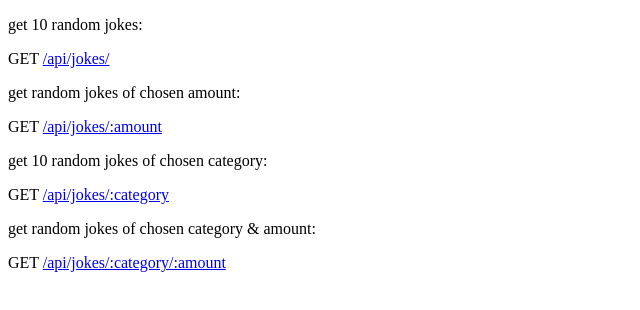
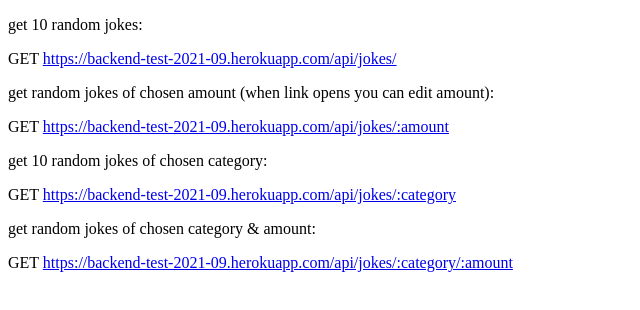
Before and after one commit to LaimaNam/backend-test, a plain HTML site: page client/index.html in a window 1280 px wide. Shown: the whole page, without its empty margins (0-640 px from the left). Drawn offline with Linux system fonts and the light colour scheme.

Commit message:
fixed minor bug on /api/jokes/:amount

```diff
--- a/client/index.html
+++ b/client/index.html
@@ -12,17 +12,19 @@
       <p>
         GET
         <a href="https://backend-test-2021-09.herokuapp.com/api/jokes/"
-          >/api/jokes/</a
+          >https://backend-test-2021-09.herokuapp.com/api/jokes/</a
         >
       </p>
     </div>
 
     <div>
-      <p>get random jokes of chosen amount:</p>
+      <p>
+        get random jokes of chosen amount (when link opens you can edit amount):
+      </p>
       <p>
         GET
         <a href="https://backend-test-2021-09.herokuapp.com/api/jokes/3"
-          >/api/jokes/:amount</a
+          >https://backend-test-2021-09.herokuapp.com/api/jokes/:amount</a
         >
       </p>
     </div>
@@ -32,7 +34,7 @@
       <p>
         GET
         <a href="https://backend-test-2021-09.herokuapp.com/api/jokes/animal"
-          >/api/jokes/:category</a
+          >https://backend-test-2021-09.herokuapp.com/api/jokes/:category</a
         >
       </p>
     </div>
@@ -42,7 +44,7 @@
       <p>
         GET
         <a href="https://backend-test-2021-09.herokuapp.com/api/jokes/animal/5"
-          >/api/jokes/:category/:amount</a
+          >https://backend-test-2021-09.herokuapp.com/api/jokes/:category/:amount</a
         >
       </p>
     </div>
--- a/server/app.js
+++ b/server/app.js
@@ -29,9 +29,8 @@
 });
 
 app.get('/api/jokes/:amount', async (req, res, next) => {
-  if (typeof req.params.amount == 'number') {
-    let amount = +req.params.amount;
-
+  const amount = parseInt(req.params.amount);
+  if (!isNaN(amount)) {
     let data = [];
 
     for (let i = 0; i < amount; i++) {
@@ -39,6 +38,7 @@
       const joke = await response.json();
       data.push(joke.value);
     }
+
     res.json(data);
   } else next();
 });
```
